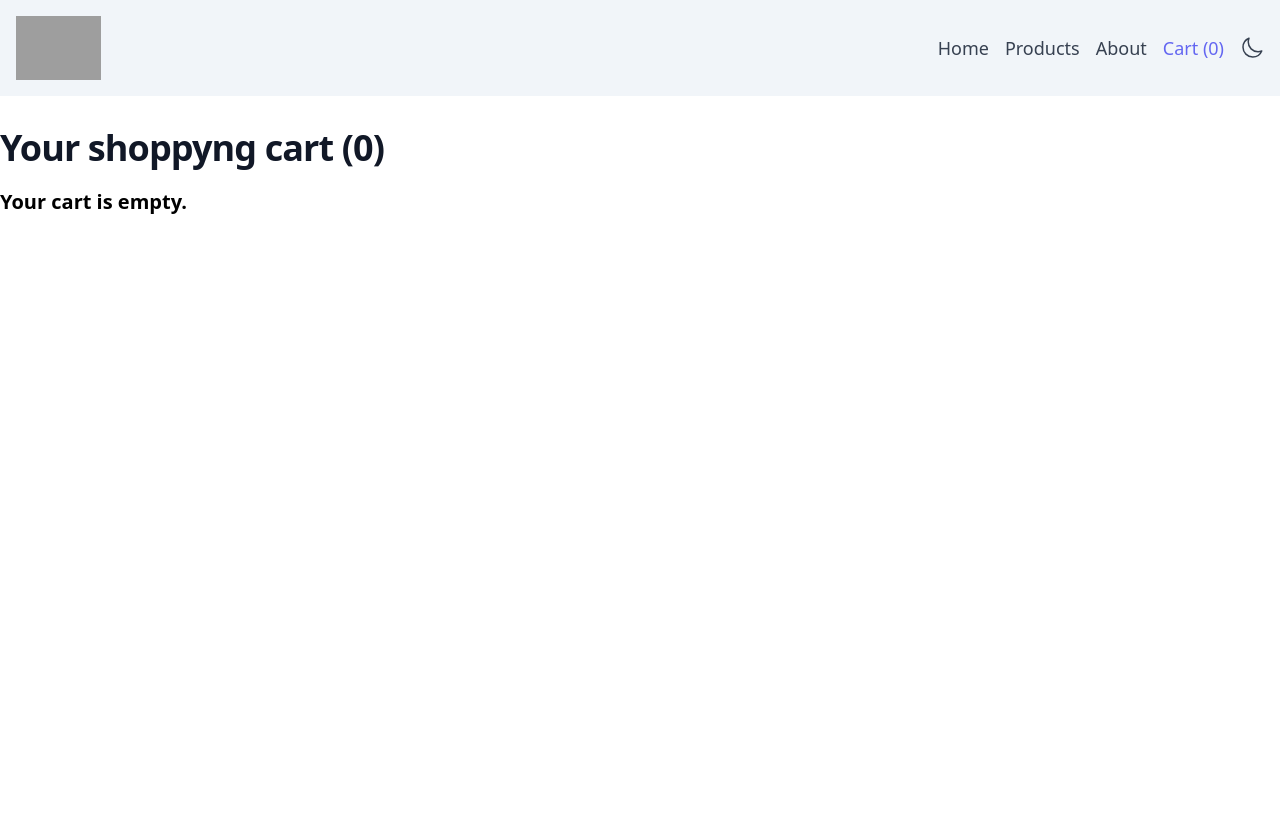
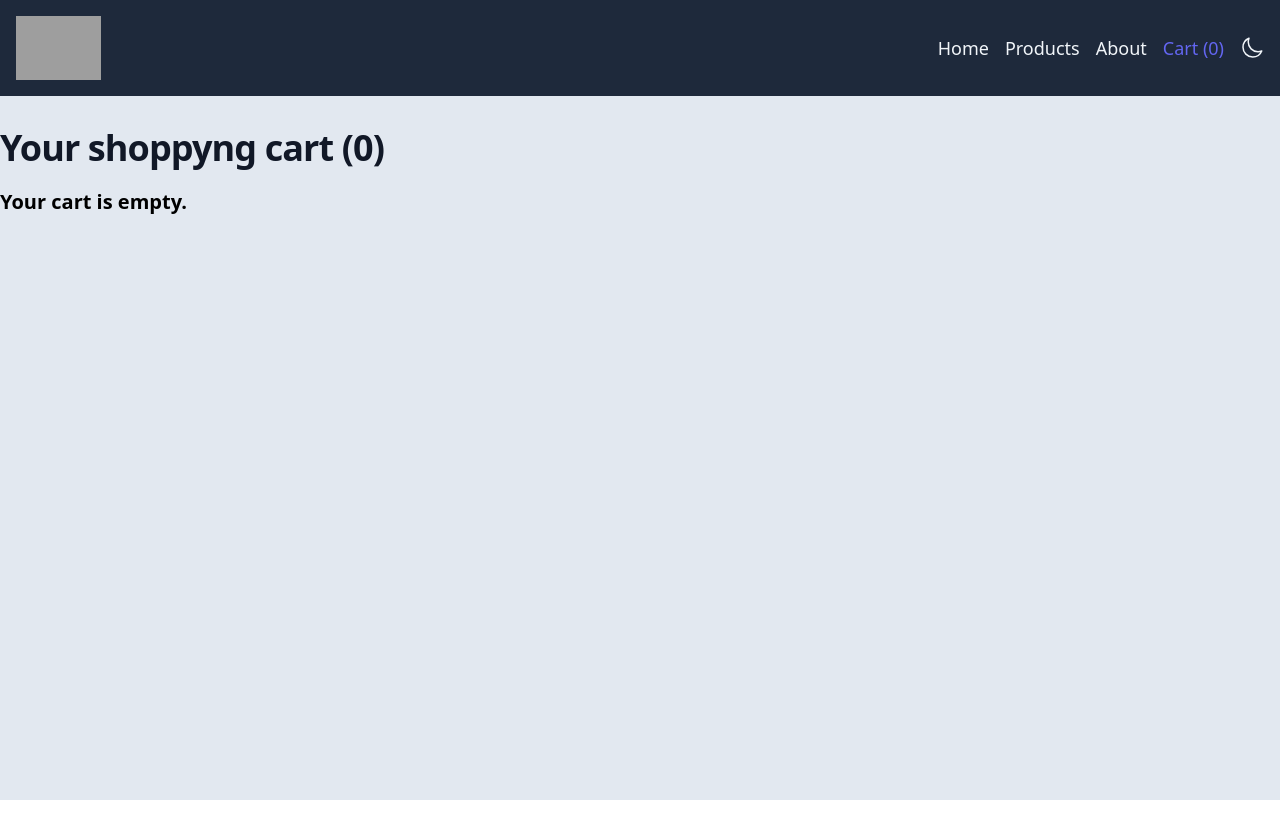
Before and after one commit to milanzivanov/fake-shop-app, a React (Vite) app: page /cart in a window 1280 px wide. Shown: the top 838 px of the page. After the commit the page ends 800 px from the top, so only its background shows below. Built offline with nearby package versions, Linux system fonts and the light colour scheme; grey boxes are pictures that could not be loaded.

Commit message:
added useCart context hook

```diff
--- a/src/components/MainNavigation.jsx
+++ b/src/components/MainNavigation.jsx
@@ -1,24 +1,23 @@
 import { NavLink } from "react-router-dom";
-import { useContext } from "react";
-import { CartContext } from "../context/CartContext";
+import { useCart } from "../context/CartContext";
 
 import { HiOutlineMoon, HiOutlineSun } from "react-icons/hi2";
 
 function MainNavigation() {
-  const { cartItem, darkMode, toggleDarkMode } = useContext(CartContext);
+  const { cartItem, darkMode, toggleDarkMode } = useCart();
   return (
-    <div className={`dark:bg-slate-800 bg-slate-100 ${darkMode && "dark"}`}>
+    <div className={`bg-slate-800 dark:bg-slate-300 ${darkMode && "dark"}`}>
       <header className="mx-auto max-w-7xl flex items-center justify-between  p-4">
         <NavLink to="/">
           <img
-            className="h-16 w-auto"
+            className="h-16 w-auto cursor-pointer"
             src="https://ik.imagekit.io/milanz/milanzivanov_com/mzLogo2020_8BxKnLeaIZ.svg"
             alt=""
           />
         </NavLink>
         <nav>
           <ul className="flex space-x-4">
-            <li className="text-lg dark:text-slate-100 text-gray-700 ">
+            <li className="text-lg text-slate-100 dark:text-gray-700 ">
               <NavLink
                 className={({ isActive }) => (isActive ? `active` : undefined)}
                 to="/"
@@ -26,7 +25,7 @@ function MainNavigation() {
                 Home
               </NavLink>
             </li>
-            <li className="text-lg dark:text-slate-100 text-gray-700 ">
+            <li className="text-lg text-slate-100 dark:text-gray-700 ">
               <NavLink
                 className={({ isActive }) => (isActive ? `active` : undefined)}
                 to="/products"
@@ -34,7 +33,7 @@ function MainNavigation() {
                 Products
               </NavLink>
             </li>
-            <li className="text-lg dark:text-slate-100 text-gray-700">
+            <li className="text-lg text-slate-100 dark:text-gray-700">
               <NavLink
                 className={({ isActive }) => (isActive ? `active` : undefined)}
                 to="/about"
@@ -42,7 +41,7 @@ function MainNavigation() {
                 About
               </NavLink>
             </li>
-            <li className="text-lg dark:text-slate-100 text-gray-700 ">
+            <li className="text-lg text-slate-100 dark:text-gray-700 ">
               <NavLink
                 className={({ isActive }) => (isActive ? `active` : undefined)}
                 to="/cart"
@@ -51,7 +50,7 @@ function MainNavigation() {
               </NavLink>
             </li>
             <button
-              className=" dark:text-slate-100 text-gray-700"
+              className=" text-slate-100 dark:text-gray-700"
               onClick={toggleDarkMode}
             >
               {darkMode ? (
--- a/src/context/CartContext.jsx
+++ b/src/context/CartContext.jsx
@@ -1,14 +1,15 @@
+/* eslint-disable react-refresh/only-export-components */
 /* eslint-disable react/prop-types */
-import { createContext, useState } from "react";
+import { createContext, useState, useContext } from "react";
 
 export const CartContext = createContext();
 
-export const CartProvider = ({ children }) => {
+const CartProvider = ({ children }) => {
   const [cartItem, setCartItem] = useState([]);
   const [darkMode, setDarkMode] = useState(false);
 
   function toggleDarkMode() {
-    setDarkMode(!darkMode);
+    setDarkMode((darkMode) => !darkMode);
   }
 
   function addToCart(product) {
@@ -39,3 +40,12 @@ export const CartProvider = ({ children }) => {
     </CartContext.Provider>
   );
 };
+
+function useCart() {
+  const context = useContext(CartContext);
+  if (!context)
+    throw new Error("CartContext must be used inside a CartProvider");
+  return context;
+}
+
+export { CartProvider, useCart };
--- a/src/index.css
+++ b/src/index.css
@@ -4,6 +4,11 @@
 
 * {
   @applay transition-colors duration-300;
+}
+
+html {
+  overflow-y: scroll;
+  scroll-behavior: smooth;
 }
 
 .active {
--- a/src/pages/About.jsx
+++ b/src/pages/About.jsx
@@ -1,11 +1,18 @@
 import { useNavigate } from "react-router-dom";
+import { useCart } from "../context/CartContext";
 
 function Product() {
   const navigate = useNavigate();
+  const { darkMode } = useCart();
 
   return (
+    <div
+      className={`flex justify-center h-[calc(100vh-96px)] bg-[url('/bg-image.jpeg')] bg-cover dark:bg-slate-800 ${
+        darkMode && "dark"
+      } bg-slate-100`}
+    >
       <div className="mx-auto max-w-7xl">
-      <h2 className="text-3xl font-bold tracking-wide py-5 text-gray-900">
+        <h2 className="text-3xl font-bold tracking-wide py-5 dark:text-slate-100 text-gray-900">
           About task
         </h2>
         <ul className="bg-slate-50 p-5 rounded-sm shadow-md text-lg">
@@ -15,36 +22,37 @@ function Product() {
           <li className="text-balance py-5 border-b">
             Napraviti aplikaciju za online narucivanje garderobe. Aplikacija ce
             imati 5 kljucnih stranica kako bismo omogucili jednostavno I ugodno
-          iskustvo korisnicima, te stranice su sledece: Home, Products, Product,
-          Cart I Order Summary stranice. U zaglavlju aplikacije treba da budu
-          prikazane samo prve 4 (Home, Products, Product, Cart).
+            iskustvo korisnicima, te stranice su sledece: Home, Products,
+            Product, Cart I Order Summary stranice. U zaglavlju aplikacije treba
+            da budu prikazane samo prve 4 (Home, Products, Product, Cart).
           </li>
           <li className="text-balance py-5 border-b">
-          Pocinjemo sa Home stranicom, gde smo kreativni u dizajniranju izgleda.
-          Na ovoj stranici isticemo dugme Discover our products koje vodi
-          korisnike direktno na Products stranicu.
+            Pocinjemo sa Home stranicom, gde smo kreativni u dizajniranju
+            izgleda. Na ovoj stranici isticemo dugme Discover our products koje
+            vodi korisnike direktno na Products stranicu.
           </li>
           <li className="text-balance py-5 border-b">
-          Products stranica prikazuje proizvode dobijene putem odredjenog API-a
-          koje mozete naci na kraju zadatka. Svaki proizvod treba da ima
+            Products stranica prikazuje proizvode dobijene putem odredjenog
+            API-a koje mozete naci na kraju zadatka. Svaki proizvod treba da ima
             prikazanu sliku, naslov proizvoda, cenu. Ovi proizvodi predstavljaju
-          linkove koji, kada se kliknu, vode korisnike na Product stranicu, gde
-          mogu detaljnije pregledati odabrani proizvod. Product stranica pruza
-          detaljan pregled odabranog proizvoda, prikazajuci sve relevantne
-          informacije I opcije, a to su slika, naziv proizvoda, opis,
-          kategorija, cena I dugme Add to Cart koje omogucava korisnicima da ih
-          dodaju u korpu.
+            linkove koji, kada se kliknu, vode korisnike na Product stranicu,
+            gde mogu detaljnije pregledati odabrani proizvod. Product stranica
+            pruza detaljan pregled odabranog proizvoda, prikazajuci sve
+            relevantne informacije I opcije, a to su slika, naziv proizvoda,
+            opis, kategorija, cena I dugme Add to Cart koje omogucava
+            korisnicima da ih dodaju u korpu.
           </li>
           <li className="text-balance py-5 border-b">
-          Na Cart stranici korisnici mogu pregledati proizvode koje su dodali u
-          korpu. Klikom na dugme Go to checkout otvara se Order Summary
+            Na Cart stranici korisnici mogu pregledati proizvode koje su dodali
+            u korpu. Klikom na dugme Go to checkout otvara se Order Summary
             stranica.
           </li>
           <li className="text-balance py-5 border-b">
             Order Summary stranica sadrzi formu za popunjavanje adrese za
-          dostavu(ime, prezime, adresa, grad I email). Pored toga, pruza pregled
-          svih dodatih proizvoda I ukupnu cenu. U okviru forme, postoji dugme
-          Checkout koje, kada se klikne, vraca korisnike na Home stranicu.
+            dostavu(ime, prezime, adresa, grad I email). Pored toga, pruza
+            pregled svih dodatih proizvoda I ukupnu cenu. U okviru forme,
+            postoji dugme Checkout koje, kada se klikne, vraca korisnike na Home
+            stranicu.
           </li>
           <li className="py-5 mb-10 text-balance text-indigo-500">
             API:{" "}
@@ -65,6 +73,7 @@ function Product() {
           </button>
         </ul>
       </div>
+    </div>
   );
 }
 
--- a/src/pages/AppLayout.jsx
+++ b/src/pages/AppLayout.jsx
@@ -8,15 +8,15 @@ function RootLayout() {
   const navigation = useNavigation();
   const isLoading = navigation.state === "loading";
   return (
-    <div>
-      {isLoading && <Loader />}
-      <CartProvider>
+    <CartProvider>
+      <div>
+        {isLoading && <Loader />}
         <MainNavigation />
         <main>
           <Outlet />
         </main>
-      </CartProvider>
-    </div>
+      </div>
+    </CartProvider>
   );
 }
 
--- a/src/pages/Cart.jsx
+++ b/src/pages/Cart.jsx
@@ -1,15 +1,16 @@
+import { useCart } from "../context/CartContext";
 import { Link } from "react-router-dom";
 
-import { useContext } from "react";
-import { CartContext } from "../context/CartContext";
-
 function Cart() {
-  const { cartItem, removeFromCart } = useContext(CartContext);
-
+  const { cartItem, removeFromCart, darkMode } = useCart();
   return (
-    <div className="h-screen">
+    <div
+      className={`h-[calc(100vh-96px)] dark:bg-slate-800 ${
+        darkMode && "dark"
+      } bg-slate-200`}
+    >
       <div className="mx-auto max-w-7xl">
-        <h2 className="text-4xl font-bold tracking-tight pb-5 pt-8 text-gray-900">
+        <h2 className="text-4xl font-bold tracking-tight pb-5 pt-8 dark:text-slate-100 text-gray-900">
           Your shoppyng cart ({cartItem.length})
         </h2>
         <div className="mb-5">
@@ -43,7 +44,9 @@ function Cart() {
               ))}
             </div>
           ) : (
-            <h3 className="text-xl font-bold pb-5">Your cart is empty.</h3>
+            <h3 className="text-xl dark:text-white font-bold pb-5">
+              Your cart is empty.
+            </h3>
           )}
           {cartItem.length > 0 && (
             <div className="flex py-5">
--- a/src/pages/Home.jsx
+++ b/src/pages/Home.jsx
@@ -1,6 +1,6 @@
 /* eslint-disable react-refresh/only-export-components */
-import { useContext } from "react";
-import { CartContext } from "../context/CartContext";
+// import { useContext } from "react";
+import { useCart } from "../context/CartContext";
 
 import { Link, useLoaderData } from "react-router-dom";
 import { getProducts } from "../services/apiProducts";
@@ -13,31 +13,35 @@ export async function loader() {
 }
 
 function Home() {
-  const { darkMode } = useContext(CartContext);
+  const { darkMode } = useCart();
 
   const products = useLoaderData();
 
   return (
     <>
       <div
-        className={`flex justify-center h-[calc(100vh-96px)] dark:bg-black ${
+        className={`flex justify-center h-[calc(100vh-96px)] bg-[url('/bg-image.jpeg')] bg-cover dark:bg-slate-800 ${
           darkMode && "dark"
-        } bg-[url('/bg-image.jpeg')] bg-cover`}
+        } bg-slate-100`}
       >
         <div className="mx-auto max-w-7xl flex flex-col justify-center items-center h-full">
-          <h1 className="text-5xl font-bold tracking-wide dark:text-white text-slate-100 mb-10">
-            Find your perfect match.
+          <div className="w-full text-center dark:bg-slate-200 rounded-md bg-slate-700 p-5">
+            <h1 className="text-4xl font-bold uppercase tracking-wide dark:text-indigo-500 text-slate-50 py-5">
+              Find your perfect match
             </h1>
 
             <div className="z-50 w-full mb-10">
               <Slider products={products} />
             </div>
+            <div className="flex justify-center">
               <Link
                 to="/products"
-            className="flex items-center dark:bg-slate-50 bg-indigo-500  hover:bg-indigo-600 dark:hover:bg-indigo-50 dark:text-indigo-500 text-slate-50 text-2xl px-5 py-3 rounded-md"
+                className="flex items-center justify-center dark:bg-slate-50 bg-indigo-500 hover:bg-indigo-600 dark:hover:bg-indigo-50 dark:text-indigo-500 text-slate-50 text-2xl px-5 py-3 rounded-md"
               >
                 Discover our products <span className="ml-2">&rarr;</span>
               </Link>
+            </div>
+          </div>
         </div>
       </div>
     </>
--- a/src/pages/Order.jsx
+++ b/src/pages/Order.jsx
@@ -1,8 +1,7 @@
 import { useState } from "react";
 
 import { useNavigate } from "react-router-dom";
-import { useContext } from "react";
-import { CartContext } from "../context/CartContext";
+import { useCart } from "../context/CartContext";
 
 function Order() {
   const [name, setName] = useState("");
@@ -11,7 +10,7 @@ function Order() {
   const [city, setCity] = useState("");
   const [email, setEmail] = useState("");
 
-  const { cartItem, clearCart } = useContext(CartContext);
+  const { cartItem, clearCart, darkMode } = useCart();
   const navigate = useNavigate();
 
   const totalPrice = cartItem.reduce((acc, product) => {
@@ -32,11 +31,18 @@ function Order() {
   }
 
   return (
+    <div
+      className={` h-[calc(100vh-96px)] dark:bg-slate-800 ${
+        darkMode && "dark"
+      } bg-slate-200`}
+    >
       <div className="mx-auto max-w-7xl">
-      <h2 className="tracking-wide text-3xl py-5 font-bold text-gray-900">
+        <h2 className="tracking-wide text-3xl py-5 font-bold dark:text-indigo-500 text-gray-900">
           Thank you for your order
         </h2>
-      <h4 className="text-2xl pb-5">Information for delivery</h4>
+        <h4 className="text-2xl dark:text-white text-gray-900 pb-5">
+          Information for delivery
+        </h4>
         <form
           onSubmit={handleSubmit}
           className="flex flex-col shadow-md bg-slate-100 rounded-sm p-5 mb-5"
@@ -133,10 +139,13 @@ function Order() {
         </div>
 
         <div className="flex justify-between py-5">
-        <h3 className="text-2xl font-bold text-gray-900">Total</h3>
-        <span className="text-2xl italic font-bold text-gray-900">
+          <h3 className="text-2xl font-bold dark:text-indigo-500 text-gray-900">
+            Total
+          </h3>
+          <span className="text-2xl italic font-bold dark:text-white text-gray-900">
             {totalPrice.toFixed(2)}&#8364;
           </span>
+        </div>
       </div>
     </div>
   );
--- a/src/pages/ProductDetails.jsx
+++ b/src/pages/ProductDetails.jsx
@@ -1,7 +1,6 @@
 /* eslint-disable react-refresh/only-export-components */
 import { Link, useLoaderData } from "react-router-dom";
-import { useContext } from "react";
-import { CartContext } from "../context/CartContext";
+import { useCart } from "../context/CartContext";
 
 import { getProduct } from "../services/apiProducts";
 
@@ -13,14 +12,18 @@ export async function loader({ params }) {
 
 function ProductDetails() {
   const product = useLoaderData();
-  const { addToCart } = useContext(CartContext);
+  const { addToCart, darkMode } = useCart();
 
   function handleAddToCart() {
     addToCart(product);
   }
 
   return (
-    <div>
+    <div
+      className={` h-[calc(100vh-96px)] dark:bg-slate-800 ${
+        darkMode && "dark"
+      } bg-slate-200`}
+    >
       <div className="mx-auto max-w-7xl">
         <div className="flex justify-center py-5">
           <div className="flex flex-col items-start w-1/2 bg-slate-50 shadow-md mt-5 p-5">
--- a/src/pages/Products.jsx
+++ b/src/pages/Products.jsx
@@ -1,6 +1,7 @@
 /* eslint-disable react-refresh/only-export-components */
 import { useLoaderData, Link } from "react-router-dom";
 import { getProducts } from "../services/apiProducts";
+import { useCart } from "../context/CartContext";
 
 export async function loader() {
   const products = await getProducts();
@@ -10,16 +11,22 @@ export async function loader() {
 function Products() {
   const products = useLoaderData();
 
+  const { darkMode } = useCart();
+
   return (
-    <div>
+    <div
+      className={`flex justify-center bg-[url('/bg-image.jpeg')] bg-cover dark:bg-slate-800 ${
+        darkMode && "dark"
+      } bg-slate-100`}
+    >
       <div className="mx-auto max-w-7xl">
-        <h2 className="text-4xl font-bold tracking-tight pb-5 pt-8  text-gray-900">
+        <h2 className="text-4xl font-bold tracking-tight pb-0 pt-8 dark:text-slate-100 text-gray-900">
           Get ready to shop &apos;til you drop.
         </h2>
         <div className="grid grid-cols-3 gap-5">
           {products.map((product) => (
             <Link
-              className="flex bg-slate-100 hover:bg-slate-200 p-5 my-5 rounded-sm shadow-sm"
+              className="flex bg-slate-100 hover:bg-slate-300 p-5 my-5 rounded-sm shadow-sm"
               key={product.id}
               to={`/products/${product.id}`}
             >
```
Lines whose indentation alone changed are shown as unchanged.
